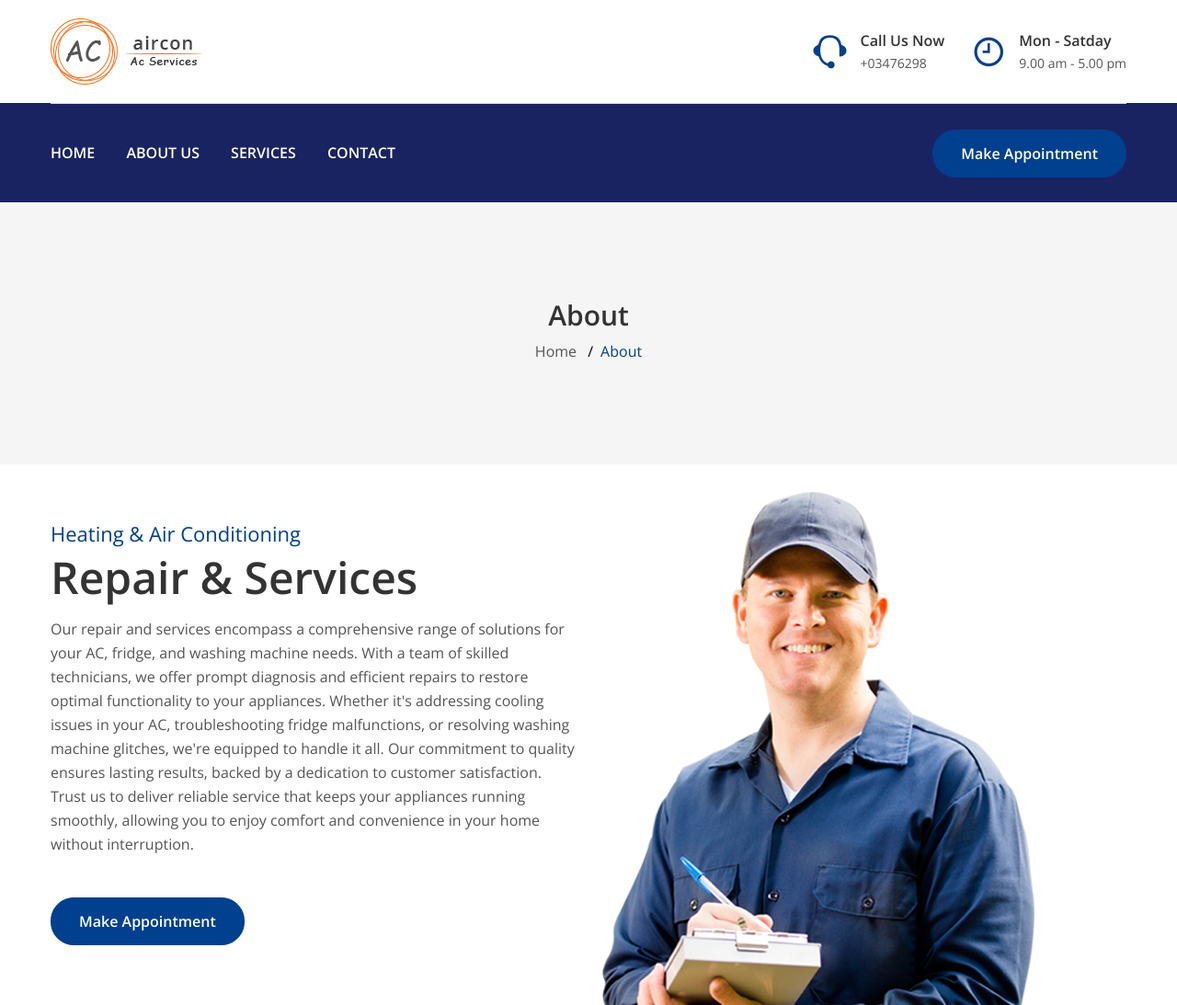
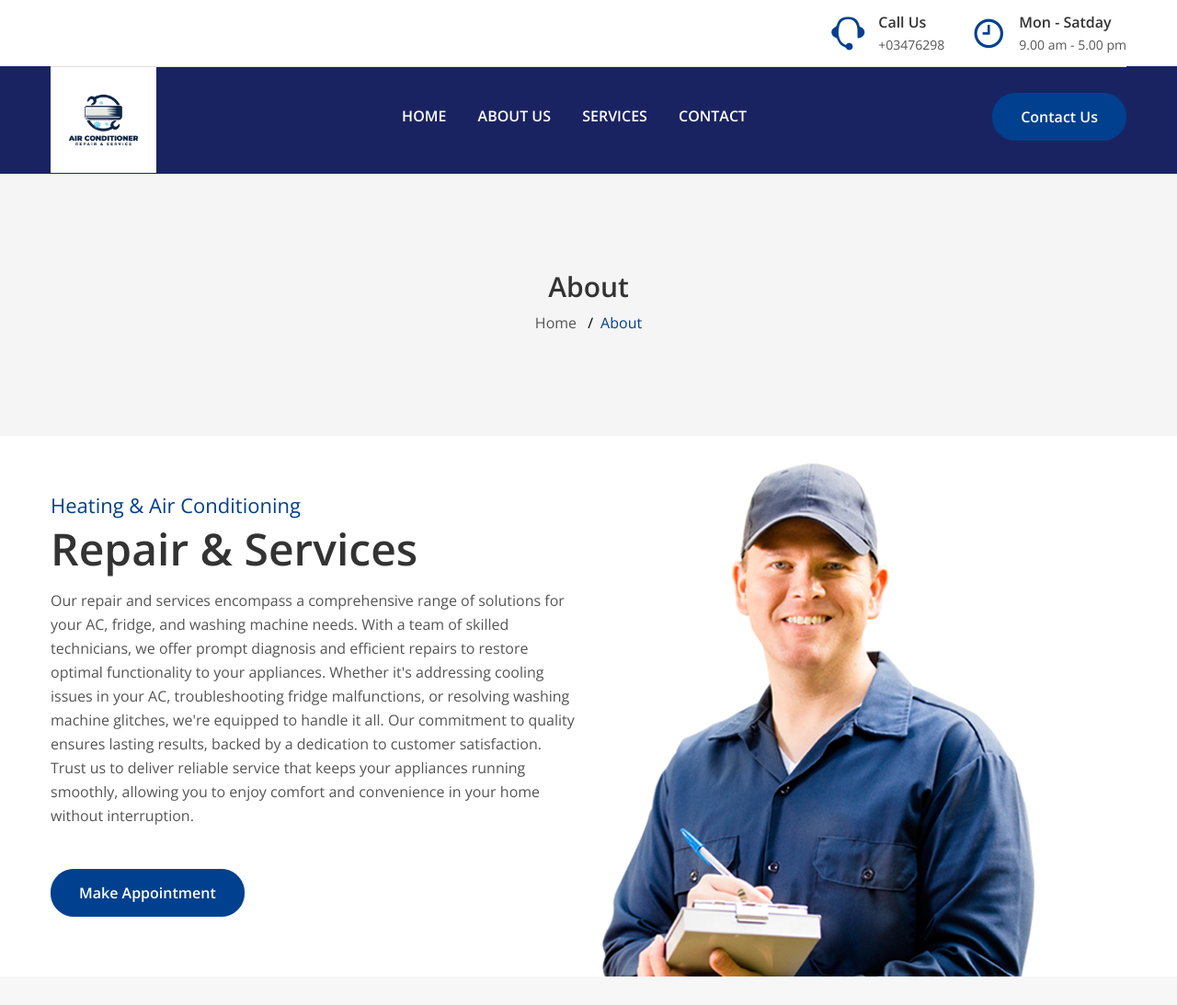
Before and after one commit to Shivgithubit/AC-Services-, a plain HTML site: page about.html in a window 1280 px wide. Shown: the top 1093 px of the page at 92% size. Drawn offline with nearby package versions, Linux system fonts and the light colour scheme; a script that the page names is missing.

Commit message:
new changes-12

```diff
--- a/about.html
+++ b/about.html
@@ -39,16 +39,14 @@
 
     <!-- header-area start -->
     <div class="header-area">
+
         <!-- header-top start -->
-        <div class="header-top mt--20 mb--20">
+        <div class="header-top pt--20 pb--20">
             <div class="container">
                 <div class="row">
                     <div class="col-lg-4 col-md-3 col-12">
-                        <!-- logo start -->
-                        <div class="logo">
-                            <a href="index.html"><img src="assets/images/logo/logo.jpg" alt=""></a>
-                        </div>
-                        <!-- logo End -->
+
+
                     </div>
                     <div class="col-lg-8 col-md-9 col-12">
                         <!-- Contact-information-top Start -->
@@ -60,7 +58,7 @@
                                     <i class="icofont-headphone-alt-2"></i>
                                 </div>
                                 <div class="info-content">
-                                    <h4>Call Us Now </h4>
+                                    <h4>Call Us</h4>
                                     <p>+03476298</p>
                                 </div>
                             </div>
@@ -92,6 +90,12 @@
                 <div class="row">
                     <div class="col-lg-12">
                         <div class="header-menu-wrap border-top-1">
+                            <!-- logo start -->
+                            <div class="logo">
+                                <a href="index.html"><img src="image/logo.jpg" alt="" width="115px"
+                                        height="90px"></a>
+                            </div>
+                            <!-- logo End -->
                             <!-- main-menu-area Start -->
                             <div class="main-menu">
                                 <nav class="main-navigation">
@@ -100,12 +104,9 @@
                                         </li>
                                         <li><a href="about.html">ABOUT US</a>
                                         </li>
-                                       <li><a href="services.html">SERVICES</a>
+                                        <li><a href="services.html">SERVICES</a>
                                         </li>
-
-
-                                        <li><a href="contact.html">CONTACT</a>
-                                        </li>
+                                        <li><a href="contact.html">CONTACT</a></li>
                                     </ul>
                                 </nav>
                             </div>
@@ -113,7 +114,7 @@
 
                             <!-- Make-apoinmant Start -->
                             <div class="make-apoinmant-button">
-                                <a href="#" class="default-btn border-radius">Make Appointment</a>
+                                <a href="#" class="default-btn border-radius">Contact Us</a>
                             </div>
                             <!-- Make-apoinmant End -->
                         </div>
```
Also changed, not shown: contact.html (+14 -13 lines), product-details.html (deleted, +0 -2 lines), services.html (+14 -13 lines), single-services.html (+14 -13 lines).
